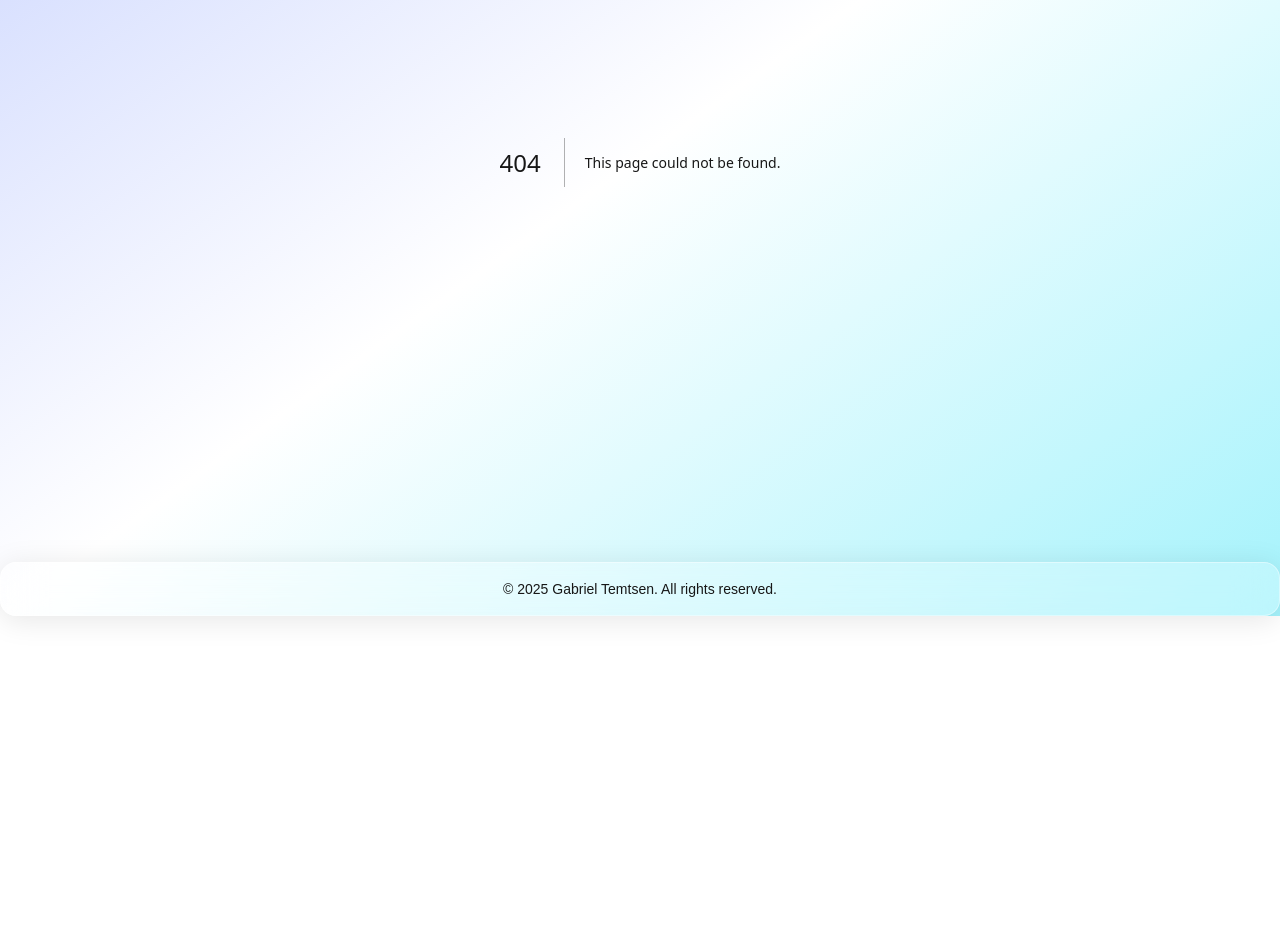
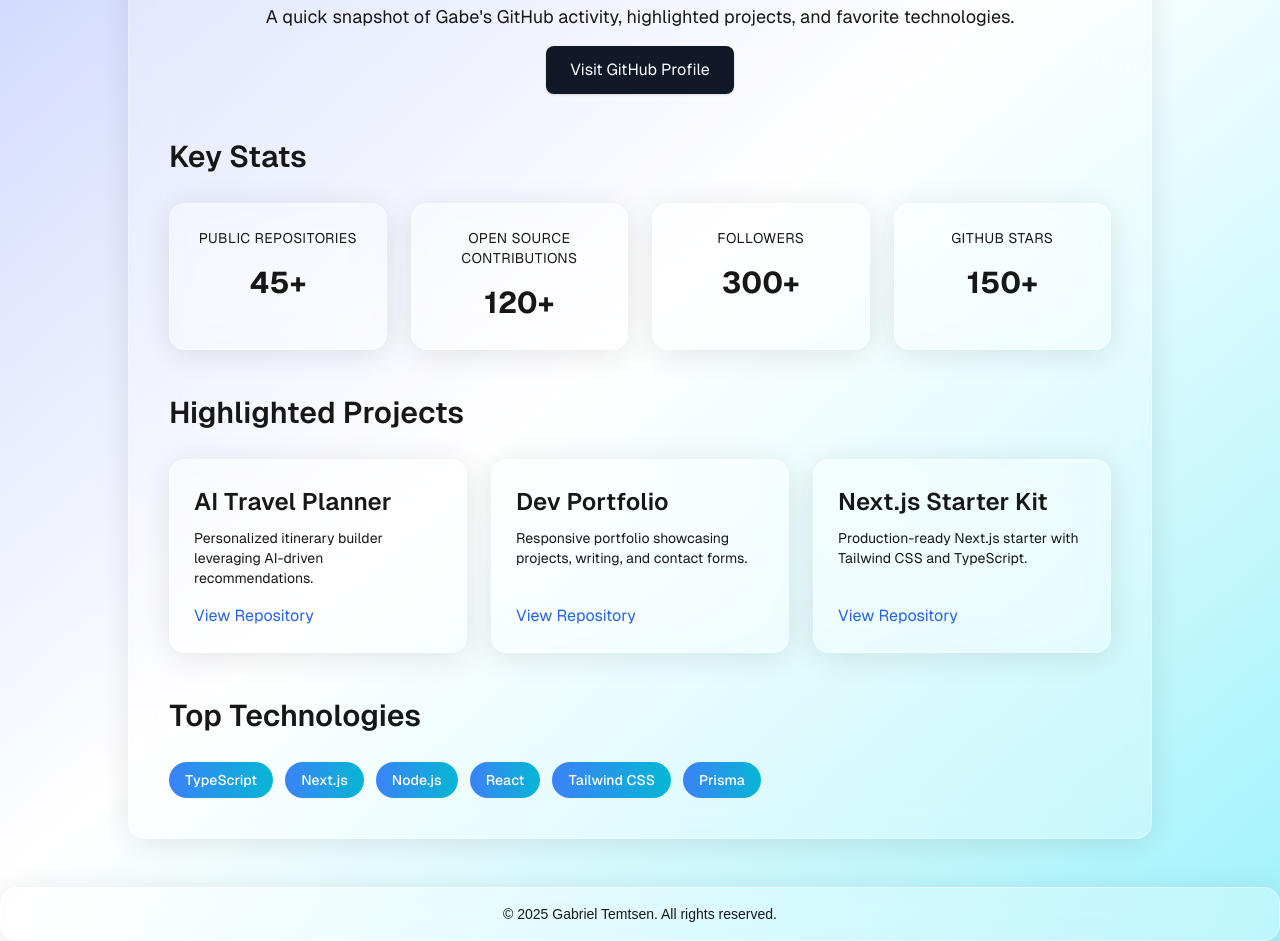
Before and after one commit to gabrieltemtsen/gabe-dev, a Next.js app: page /github in a window 1280 px wide. Before the commit this address had no page. Shown: the part 300-1241 px from the top of the page. Before the commit the page ends 916 px from the top, so only its background shows below. Built offline with nearby package versions, Linux system fonts and the light colour scheme.

Commit message:
Add GitHub summary page

```diff
--- /dev/null
+++ b/src/pages/github.tsx
@@ -0,0 +1,128 @@
+import { useRouter } from "next/router";
+import Link from "next/link";
+import localFont from "next/font/local";
+
+const geist = localFont({ src: "./fonts/GeistVF.woff" });
+
+const stats = [
+  { label: "Public Repositories", value: "45+" },
+  { label: "Open Source Contributions", value: "120+" },
+  { label: "Followers", value: "300+" },
+  { label: "GitHub Stars", value: "150+" },
+];
+
+const highlightedProjects = [
+  {
+    name: "AI Travel Planner",
+    description: "Personalized itinerary builder leveraging AI-driven recommendations.",
+    link: "https://github.com/gabetem/ai-travel-planner",
+  },
+  {
+    name: "Dev Portfolio",
+    description: "Responsive portfolio showcasing projects, writing, and contact forms.",
+    link: "https://github.com/gabetem/portfolio",
+  },
+  {
+    name: "Next.js Starter Kit",
+    description: "Production-ready Next.js starter with Tailwind CSS and TypeScript.",
+    link: "https://github.com/gabetem/next-starter",
+  },
+];
+
+const topTechnologies = [
+  "TypeScript",
+  "Next.js",
+  "Node.js",
+  "React",
+  "Tailwind CSS",
+  "Prisma",
+];
+
+const GithubSummary = () => {
+  const router = useRouter();
+
+  const handleBack = () => {
+    router.back();
+  };
+
+  return (
+    <div
+      className={`${geist.className} relative flex flex-col items-center justify-center min-h-screen bg-gradient-to-br from-indigo-200 via-white to-cyan-200 dark:from-gray-900 dark:via-gray-800 dark:to-gray-900 text-foreground px-4 py-12`}
+    >
+      <button
+        onClick={handleBack}
+        className="bg-gray-300 hover:bg-gray-400 text-black dark:text-gray-900 px-4 py-2 rounded mb-6 self-start"
+      >
+        &larr; Back
+      </button>
+
+      <div className="glass p-10 rounded-xl w-full max-w-5xl space-y-10">
+        <header className="text-center space-y-4">
+          <h1 className="text-5xl font-bold">GitHub Summary</h1>
+          <p className="text-lg text-foreground/80">
+            A quick snapshot of Gabe&apos;s GitHub activity, highlighted projects, and favorite technologies.
+          </p>
+          <Link
+            href="https://github.com/gabetem"
+            target="_blank"
+            className="inline-flex items-center gap-2 px-6 py-3 bg-gray-900 text-white rounded-lg shadow hover:bg-gray-800 transition"
+          >
+            Visit GitHub Profile
+          </Link>
+        </header>
+
+        <section>
+          <h2 className="text-3xl font-semibold mb-6">Key Stats</h2>
+          <div className="grid gap-6 sm:grid-cols-2 lg:grid-cols-4">
+            {stats.map((stat) => (
+              <div
+                key={stat.label}
+                className="glass bg-white/70 dark:bg-gray-900/60 p-6 rounded-lg text-center shadow"
+              >
+                <p className="text-sm uppercase tracking-wide text-foreground/60">
+                  {stat.label}
+                </p>
+                <p className="mt-3 text-3xl font-bold text-foreground">{stat.value}</p>
+              </div>
+            ))}
+          </div>
+        </section>
+
+        <section>
+          <h2 className="text-3xl font-semibold mb-6">Highlighted Projects</h2>
+          <div className="grid gap-6 md:grid-cols-3">
+            {highlightedProjects.map((project) => (
+              <div key={project.name} className="glass p-6 rounded-lg shadow flex flex-col">
+                <h3 className="text-2xl font-semibold mb-2">{project.name}</h3>
+                <p className="text-sm text-foreground/80 flex-1">{project.description}</p>
+                <Link
+                  href={project.link}
+                  target="_blank"
+                  className="mt-4 inline-flex items-center gap-2 text-blue-600 hover:text-blue-500"
+                >
+                  View Repository
+                </Link>
+              </div>
+            ))}
+          </div>
+        </section>
+
+        <section>
+          <h2 className="text-3xl font-semibold mb-6">Top Technologies</h2>
+          <div className="flex flex-wrap gap-3">
+            {topTechnologies.map((tech) => (
+              <span
+                key={tech}
+                className="px-4 py-2 rounded-full bg-gradient-to-r from-blue-500 to-cyan-500 text-white text-sm font-medium"
+              >
+                {tech}
+              </span>
+            ))}
+          </div>
+        </section>
+      </div>
+    </div>
+  );
+};
+
+export default GithubSummary;
--- a/src/pages/index.tsx
+++ b/src/pages/index.tsx
@@ -22,10 +22,11 @@ const Home = () => {
       <div className="glass p-10 rounded-xl flex flex-col items-center w-full max-w-2xl">
         <h1 className="text-5xl font-extrabold mb-4 text-foreground">Gabriel Temtsen</h1>
         <p className="text-lg mb-10 text-foreground/80">Full Stack Developer | Open Source Contributor</p>
-        <div className="flex space-x-6 mb-10">
+        <div className="flex flex-wrap justify-center gap-6 mb-10">
           <Link href="/about" className="px-6 py-3 bg-blue-500 text-white font-medium rounded-lg shadow-md hover:bg-blue-600 transition duration-300">About</Link>
           <Link href="/projects" className="px-6 py-3 bg-green-500 text-white font-medium rounded-lg shadow-md hover:bg-green-600 transition duration-300">Projects</Link>
           <Link href="/contact" className="px-6 py-3 bg-gray-800 text-white font-medium rounded-lg shadow-md hover:bg-gray-900 transition duration-300">Contact</Link>
+          <Link href="/github" className="px-6 py-3 bg-purple-600 text-white font-medium rounded-lg shadow-md hover:bg-purple-700 transition duration-300">GitHub</Link>
         </div>
         <form
           action="https://www.paypal.com/ncp/payment/YT55ZEG5M3UGW"
```
